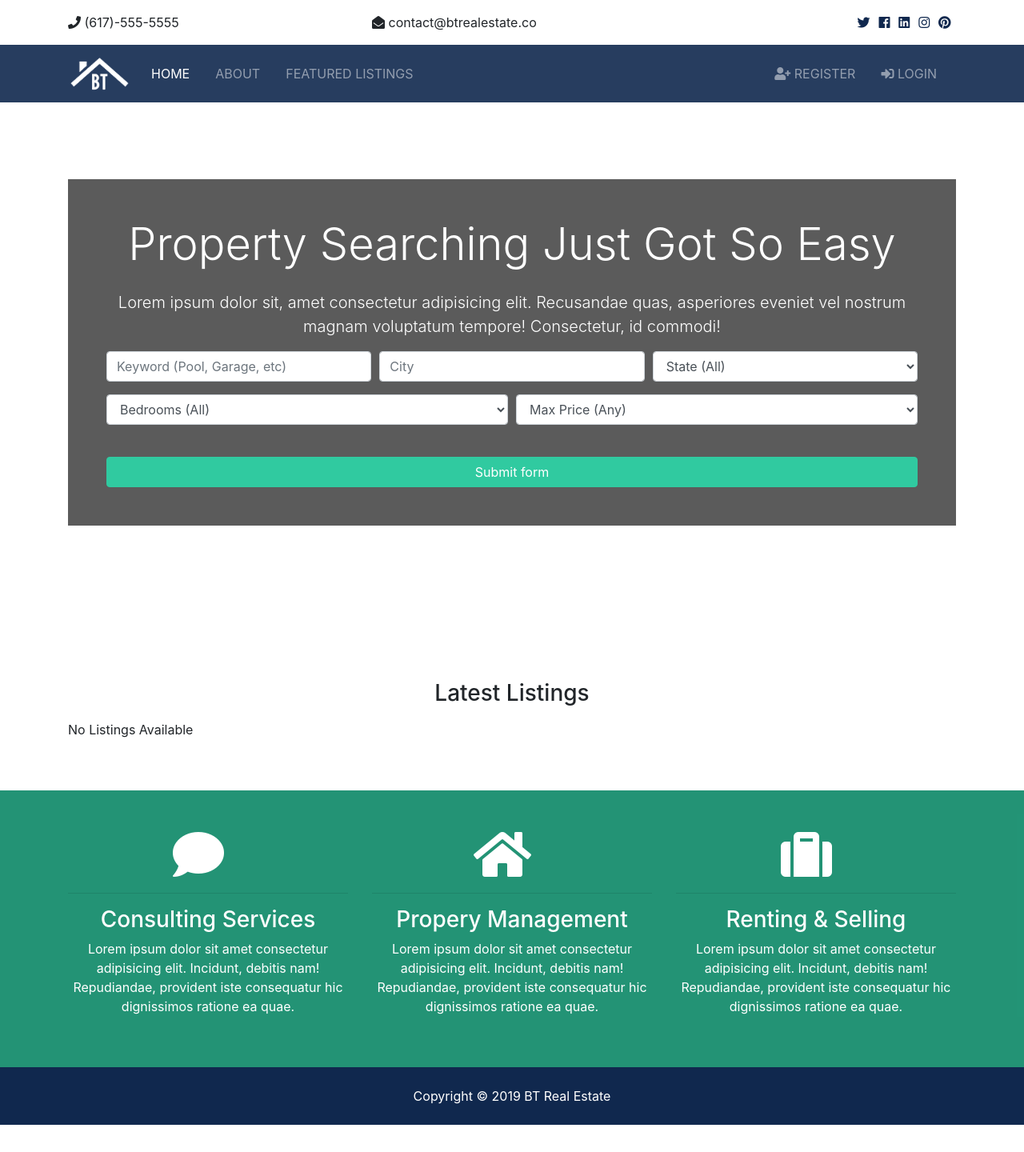
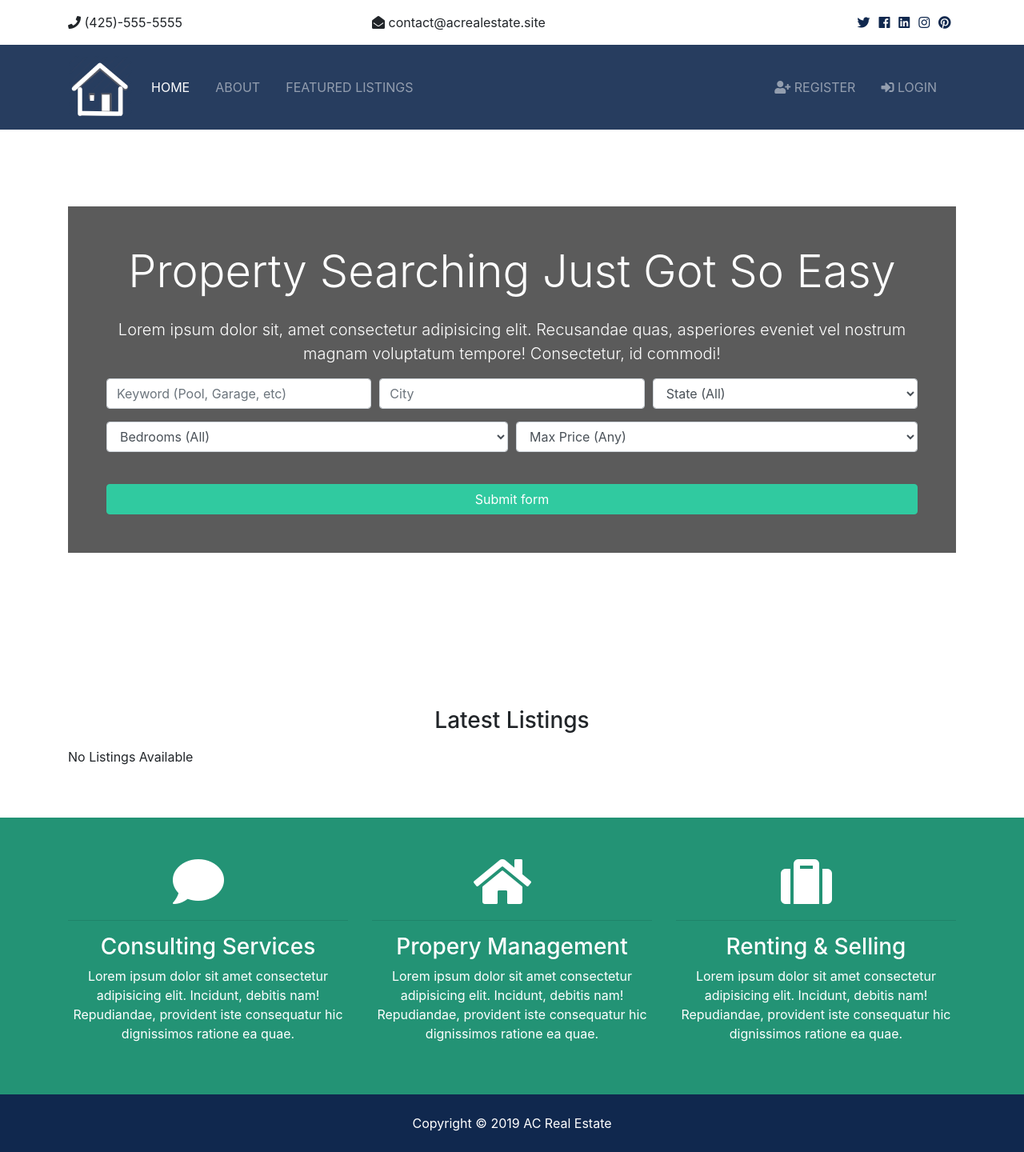
Before and after one commit to Catrinici/AC_RealEstate, a Django app: page / in a window 1280 px wide. Shown: the whole page at 80% size. Before the commit the page ends 1406 px from the top, so only its background shows below. Run offline with Django 3.2, Linux system fonts and the light colour scheme; data that the repository does not hold is empty; some libraries are stand-ins or nearby versions.

Commit message:
made some changes in the templates

```diff
--- a/templates/partials/_footer.html
+++ b/templates/partials/_footer.html
@@ -1,5 +1,5 @@
 <!-- Footer -->
 <footer id="main-footer" class="py-4 bg-primary text-white text-center">
     Copyright &copy;
-    <span class="year"></span> BT Real Estate
+    <span class="year"></span> AC Real Estate
 </footer>
--- a/templates/partials/_topbar.html
+++ b/templates/partials/_topbar.html
@@ -3,10 +3,10 @@
     <div class="container">
         <div class="row">
             <div class="col-md-4">
-                <i class="fas fa-phone"></i> (617)-555-5555
+                <i class="fas fa-phone"></i> (425)-555-5555
             </div>
             <div class="col-md-4">
-                <i class="fas fa-envelope-open"></i> contact@btrealestate.co
+                <i class="fas fa-envelope-open"></i> contact@acrealestate.site
             </div>
             <div class="col-md-4">
                 <div class="social text-right">
```
Also changed, not shown: btre/static/img/about.jpg, btre/static/img/building.jpg, btre/static/img/lightbox/close.png (deleted), btre/static/img/lightbox/loading.gif (deleted), btre/static/img/lightbox/next.png (deleted), btre/static/img/lightbox/prev.png (deleted), btre/static/img/logo.png, btre/static/img/showcase.jpg.
